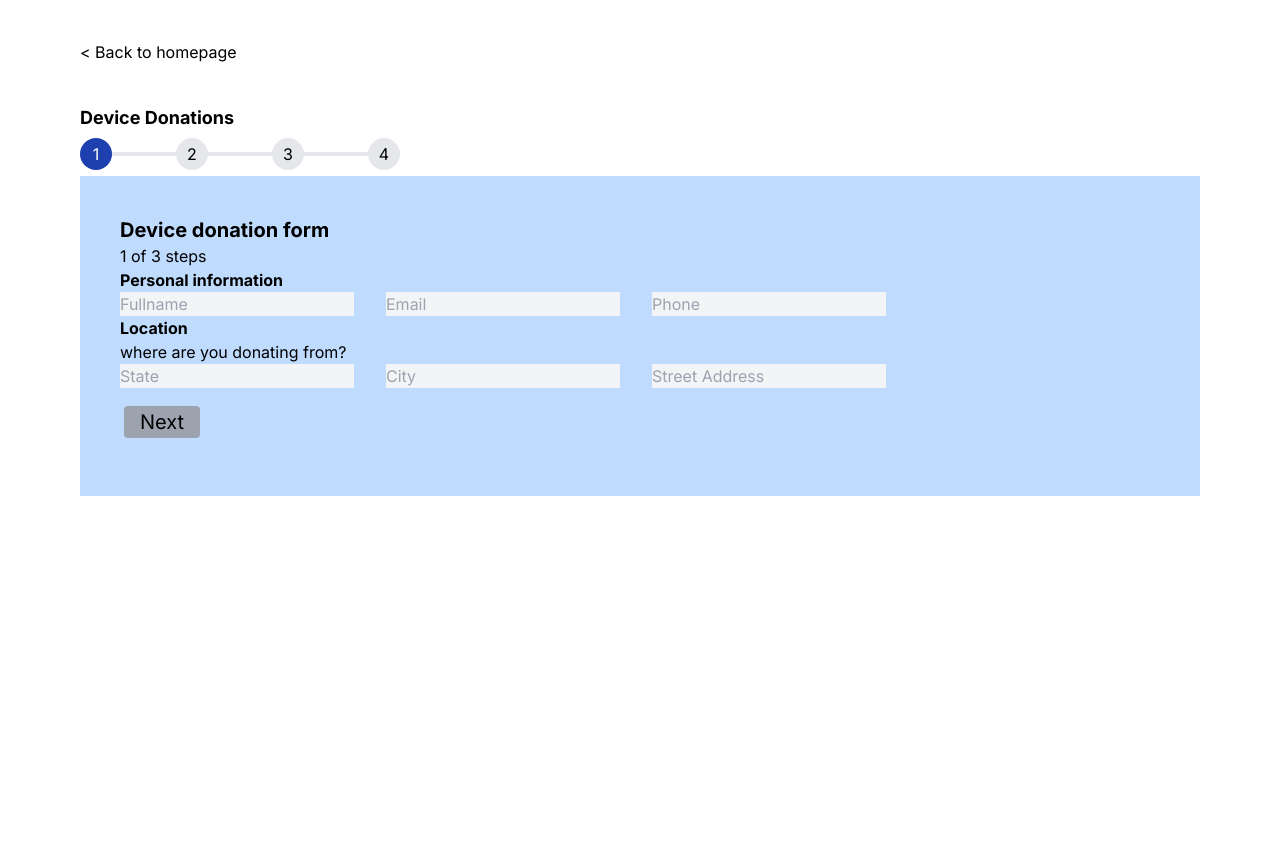
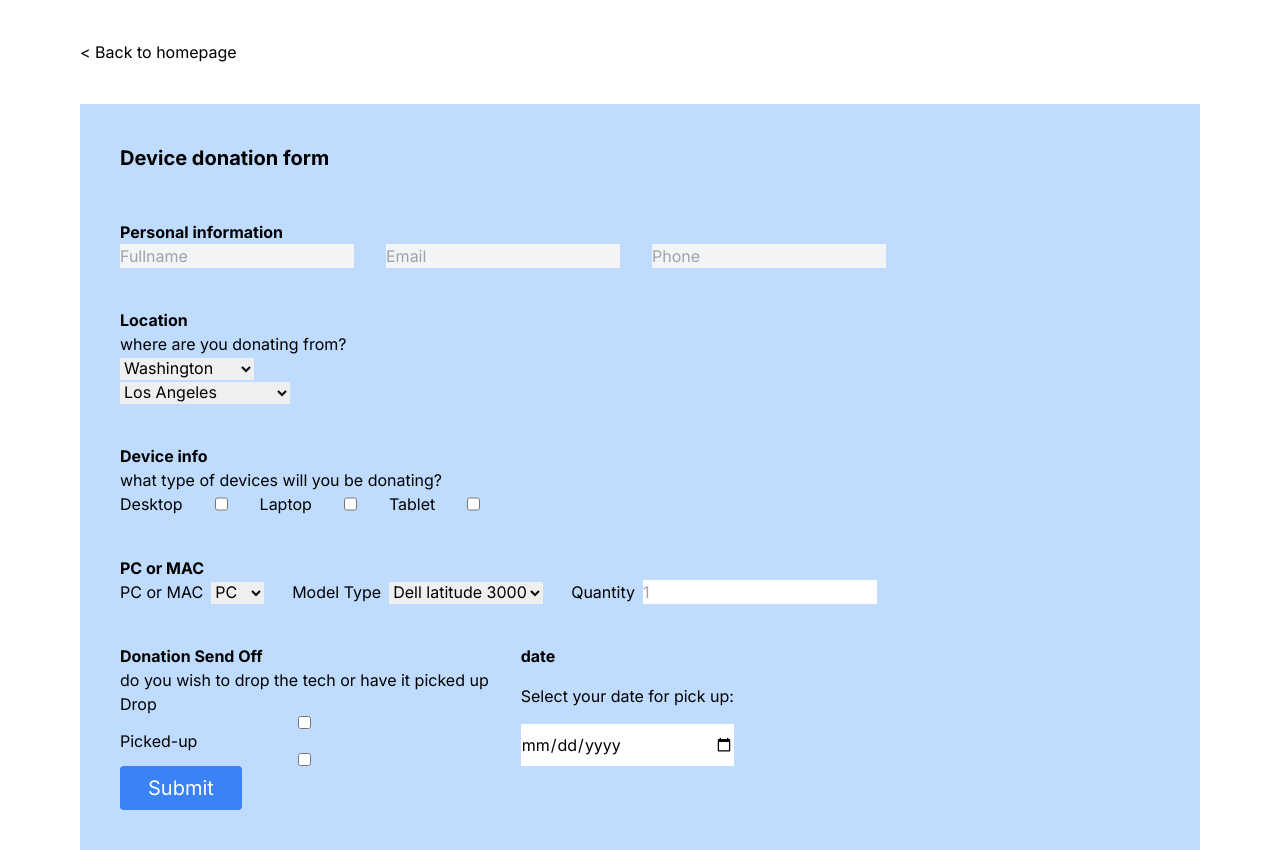
Before and after one commit to cindywongdev/give2learn-frontend, a Next.js app: page /donationflow in a window 1280 px wide. Before the commit the page ends 800 px from the top, so only its background shows below. Built offline with nearby package versions, Linux system fonts and the light colour scheme.

Commit message:
form submit button and tank you note

```diff
--- a/src/app/donationflow/page.tsx
+++ b/src/app/donationflow/page.tsx
@@ -1,13 +1,18 @@
+'use client';
+
 import Link from 'next/link';
+import { useState } from 'react';
+import { useEffect } from 'react';
+import { useRouter } from 'next/router';
 
-export default function page() {
+export default function Page() {
 
-	const DonationForm = () => {
-		const handleSubmit = (event) => {
+	const [submitted, setSubmitted] = useState(false);
+
+	function handleSubmit(event) {
 		event.preventDefault();
+		setSubmitted(true);
 	}
-	}
-
 
 
 	return (
@@ -15,8 +20,8 @@ export default function page() {
 			<p className='pl-0 p-10'>
 				<Link href='/'>&lt; Back to homepage</Link>
 			</p>
-			<h1 className='text-lg font-bold'>Device Donations</h1>
-			<div className='progressbar flex items-center w-80 h-1 mr-80 mb-5 mt-5 justify-between bg-gray-200 rounded-full z-0'>
+			{/* <h1 className='text-lg font-bold'>Device Donations</h1> */}
+			{/* <div className='progressbar flex items-center w-80 h-1 mr-80 mb-5 mt-5 justify-between bg-gray-200 rounded-full z-0'>
 				<div className='bg-blue-800 text-white progressbar-step flex w-8 h-8 rounded-full counter-reset counter-step items-center justify-center'>
 					1
 				</div>
@@ -29,17 +34,23 @@ export default function page() {
 				<div className='progressbar-step flex bg-gray-200 progressbar-step w-8 h-8 rounded-full counter-reset counter-step items-center justify-center'>
 					4
 				</div>
-			</div>
-			<form className='bg-blue-200 py-10 px-10' action='#' method='post'>
+			</div> */}
+			<form
+				className='bg-blue-200 py-10 px-10'
+				action='#'
+				onSubmit={handleSubmit}
+				method='post'>
 				<div className='visible'>
-					<h3 className='font-bold text-xl'>Device donation form</h3>
-					<p>1 of 3 steps</p>
+					<h3 className='mb-12 font-bold text-xl'>
+						Device donation form
+					</h3>
+					{/* <p>1 of 3 steps</p> */}
 					<label className='font-bold' htmlFor='personal information'>
 						Personal information
 					</label>
 					<div className='flex gap-8'>
 						<input
-							className='bg-gray-100'
+							className='{isVisible ? "visible" "hidden"} bg-gray-100'
 							type='text'
 							id='fullname'
 							name='fullname'
@@ -63,28 +74,77 @@ export default function page() {
 							required
 						/>
 					</div>
-					<label htmlFor='location'>
+					<div className='grid mt-10'>
 						<p className='font-bold'>Location</p>
 						<p>where are you donating from?</p>
+						<div className='gap-8'>
+							<div className='gap-8'>
+								<select title='State' id='State'>
+									<option value='option1'>Washington</option>
+									<option value='option2'>California</option>
+									<option value='option3'>New York</option>
+									<option value='option4'>
+										Massachusetts
+									</option>
+									<option value='option5'>Florida</option>
+									<option value='option6'>Texas</option>
+									<option value='option7'>Arizona</option>
+									<option value='option8'>Utah</option>
+									<option value='option9'>Colorado</option>
+									<option value='option10'>Montana</option>
+								</select>
+							</div>
+							<div className='gap-8'>
+								<select title='city' id='city'>
+									<option value='default'>Los Angeles</option>
+									<option value='option1'>New York</option>
+									<option value='option2'>Phoenix</option>
+									<option value='option3'>Austin</option>
+									<option value='option4'>Columbus</option>
+									<option value='option5'>Aurora</option>
+									<option value='option6'>
+										District of Columbia
+									</option>
+									<option value='option7'>Boston</option>
+									<option value='option8'>
+										Salt Lake City
+									</option>
+									<option value='option9'>Seattle</option>
+									<option value='option10'>Billings</option>
+								</select>
+							</div>
+						</div>
+					</div>
+					<div className='grid mt-10'>
+						<label htmlFor='location'>
+							<label className='font-bold' htmlFor='device info'>
+								Device info
+							</label>
+							<p>what type of devices will you be donating?</p>
 						</label>
 						<div className='flex gap-8'>
+							<label htmlFor='Desktop'>Desktop</label>
 							<input
 								className='bg-gray-100'
-							placeholder='State'
-							type='text'
+								placeholder='Desktop'
+								type='checkbox'
 							/>
+							<label htmlFor='Laptop'>Laptop</label>
 							<input
 								className='bg-gray-100'
-							placeholder='City'
-							type='text'
+								placeholder='Laptop'
+								type='checkbox'
 							/>
+							<label htmlFor='Tablet'>Tablet</label>
 							<input
 								className='bg-gray-100'
-							placeholder='Street Address'
-							type='text'
+								placeholder='Tablet'
+								type='checkbox'
 							/>
 						</div>
-					<button
+					</div>
+
+					{/* <button
 						title='button'
 						type='submit'
 						className='btn btn-primary py-5 px-1'>
@@ -93,30 +153,11 @@ export default function page() {
 							href='#'>
 							Next
 						</Link>
-					</button>
+					</button> */}
 				</div>
-				<div className='hidden'>
-					<h3 className='font-bold text-xl'>Device donation form</h3>
-					<p>2 of 3 steps</p>
-					<label className='font-bold' htmlFor='personal information'>
-						Device info
-					</label>
-					<p>what type of devices will you be donating?</p>
-					<div className='flex gap-8'>
-						<select
-							title='first-dropdown'
-							id='first-dropdown'
-							onchange='updateSecondDropdown()'>
-							<option value='option1'>Option 1</option>
-							<option value='option2'>Option 2</option>
-							<option value='option3'>Option 3</option>
-						</select>
-
-						<select title='second-dropdown' id='second-dropdown'>
-							<option value='default'>Choose an option</option>
-						</select>
-					</div>
-					<button
+				<div className='visible'>
+					{/* <p>2 of 3 steps</p> */}
+					{/* <button
 						title='button'
 						type='submit'
 						className='btn btn-primary py-5 px-1'>
@@ -135,60 +176,48 @@ export default function page() {
 							href='#'>
 							Next
 						</Link>
-					</button>
+					</button> */}
 				</div>
-				<div className='hidden'>
-					<label className='font-bold' htmlFor='personal information'>
-						Personal information
+				<div className='grid mt-10 visible'>
+					<label className='font-bold' htmlFor='Device info'>
+						PC or MAC
 					</label>
-					<p>3 of 3 steps</p>
+					{/* <p>3 of 3 steps</p> */}
+					<div className='gap-8'>
+						<label className='mr-2' htmlFor='Device info'>
+							PC or MAC
+						</label>
+						<select
+							className='mr-7'
+							name='PcOrMac'
+							id='Device info'>
+							<option value='Pc'>PC</option>
+							<option value='Mac'>Mac</option>
+						</select>
+						<label className='mr-2' htmlFor='ModelType'>
+							Model Type
+						</label>
+						<select
+							className='mr-7'
+							name='ModelType'
+							id='ModelType'>
+							<option value='Dell'>Dell latitude 3000</option>
+							<option value='Dell'>Dell latitude 5000</option>
+							<option value='Dell'>Dell latitude 7000</option>
+							<option value='Dell'>Dell xps 13</option>
+							<option value='Dell'>Dell xps 17</option>
+							<option value='Dell'>Dell xps 14</option>
+						</select>
+						<label
+							className='mr-2'
+							htmlFor='Quantity'
+							placeholder='Quantity'>
+							Quantity
+						</label>
+						<input type='text' placeholder='1' required />
+					</div>
 					<div className='flex gap-8'>
-						<input
-							className='bg-gray-100'
-							type='text'
-							id='fullname'
-							name='fullname'
-							placeholder='Fullname'
-							required
-						/>
-						<input
-							className='bg-gray-100'
-							type='text'
-							id='email'
-							name='email'
-							placeholder='Email'
-							required
-						/>
-						<input
-							className='bg-gray-100'
-							type='text'
-							id='phone'
-							name='phone'
-							placeholder='Phone'
-							required
-						/>
-					</div>
-					<label htmlFor='location'>
-						<p className='font-bold'>Location</p>
-						<p>where are you donating from?</p>
-					</label>
-					<div className='flex gap-8'>
-						<input
-							className='bg-gray-100'
-							placeholder='State'
-							type='text'
-						/>
-						<input
-							className='bg-gray-100'
-							placeholder='City'
-							type='text'
-						/>
-						<input
-							className='bg-gray-100'
-							placeholder='Street Address'
-							type='text'
-						/>
-						<button
+						{/* <button
 							title='button'
 							type='submit'
 							className='btn btn-primary py-5 px-1'>
@@ -207,10 +236,61 @@ export default function page() {
 								href='#'>
 								Next
 							</Link>
+						</button> */}
+						<div className='grid mt-10'>
+							<label className='font-bold'>
+								Donation Send Off
+							</label>
+							<p>
+								do you wish to drop the tech or have it picked
+								up
+							</p>
+							<label className='#' htmlFor='Drop'>
+								Drop
+							</label>
+							<input
+								className='bg-gray-100'
+								placeholder='Drop'
+								type='checkbox'
+							/>
+							<label className='#' htmlFor='Picked-up'>
+								Picked-up
+							</label>
+							<input
+								className='bg-gray-100'
+								placeholder='picked-up'
+								type='checkbox'
+							/>
+						</div>
+						<div className='grid mt-10'>
+							<label className='font-bold' htmlFor='date'>
+								date
+							</label>
+							<label htmlFor='start'>
+								Select your date for pick up:
+							</label>
+							<input type='date' id='start' name='start_date' />
+						</div>
+					</div>
+				</div>
+				<div>
+					<button
+						title='button'
+						type='submit'
+						className='btn btn-primary bg-blue-500 hover:bg-blue-700 text-white text-xl py-2 px-7 rounded'>
+						Submit
 					</button>
 				</div>
-				</div>
 			</form>
+			{submitted && (
+				<p>
+					Thank you for your Donation! <br />
+					<br /> You will receive a confirmation email with a link to
+					print your UPS label.
+					You will also be sent a tax receipt once we have received
+					your device.
+				</p>
+			)}
 		</div>
 	);
 }
--- a/tsconfig.json
+++ b/tsconfig.json
@@ -23,6 +23,6 @@
       "@/*": ["./src/*"]
     }
   },
-  "include": ["next-env.d.ts", "**/*.ts", "**/*.tsx", ".next/types/**/*.ts"],
+  "include": ["next-env.d.ts", "**/*.ts", "**/*.tsx", ".next/types/**/*.ts", "first.tsx"],
   "exclude": ["node_modules"]
 }
```
Also changed, not shown: first.tsx (added, +9 -0 lines). Lines whose indentation alone changed are shown as unchanged.
